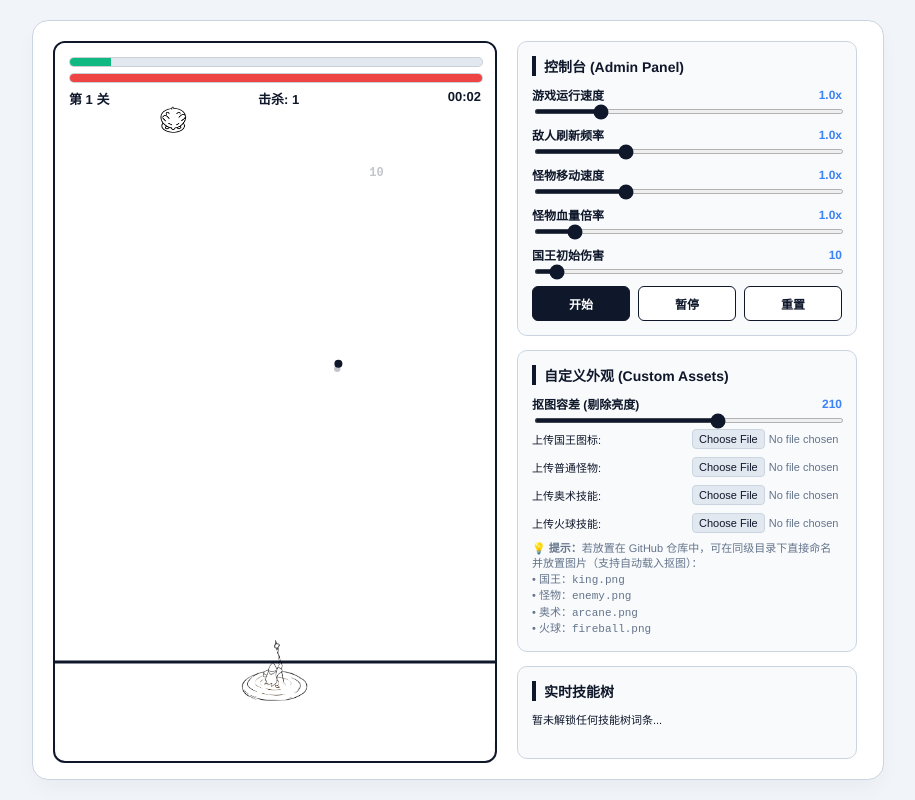
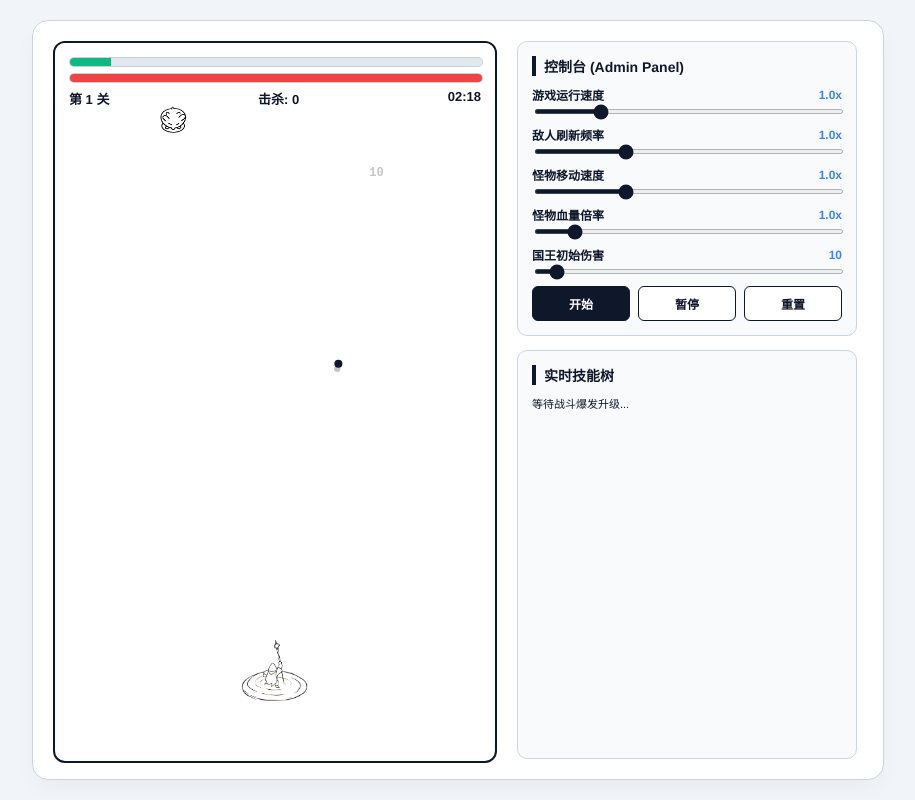
Before and after one commit to alanyangsheng88b/arcane-defense, a plain HTML site: page index.html in a window 1280 px wide. Both pictures are taken after a click on the button "开始". Shown: the whole page, without its empty margins (182-1097 px from the left). Drawn offline with Linux system fonts and the light colour scheme.

```diff
--- a/index.html
+++ b/index.html
@@ -89,14 +89,6 @@
 
         input[type=range] { width: 100%; accent-color: var(--text-main); background: #cbd5e1; height: 5px; border-radius: 3px; outline: none; border: none; }
 
-        .file-upload-row { display: flex; align-items: center; justify-content: space-between; margin-bottom: 8px; font-size: 11px;}
-        .file-upload-row input[type=file] { width: 150px; font-size: 11px; color: var(--text-muted);}
-        .file-upload-row input[type=file]::file-selector-button {
-            padding: 3px 6px; border-radius: 4px; border: 1px solid var(--border);
-            background: var(--btn-neutral); color: var(--text-main); cursor: pointer; transition: 0.2s;
-        }
-        .file-upload-row input[type=file]::file-selector-button:hover { background: var(--btn-neutral-hover); }
-
         .btn-group { display: flex; gap: 8px; margin-top: 8px; }
         button {
             flex: 1; padding: 8px 0; border: 1.5px solid var(--text-main); border-radius: 6px;
@@ -173,7 +165,7 @@
         <div id="message-layer">游戏结束</div>
     </div>
 
-    <!-- 右侧简易控制面板 -->
+    <!-- 右侧控制面板 -->
     <div id="control-panel">
         <div class="panel-section">
             <h3>控制台 (Admin Panel)</h3>
@@ -204,37 +196,6 @@
             </div>
         </div>
 
-        <div class="panel-section">
-            <h3>自定义外观 (Custom Assets)</h3>
-            <div class="control-row" style="margin-bottom: 4px;">
-                <div class="control-row-header"><span>抠图容差 (剔除亮度)</span><span id="val-chroma" class="value">210</span></div>
-                <input type="range" id="slider-chroma" min="150" max="250" step="1" value="210">
-            </div>
-            <div class="file-upload-row">
-                <span>上传国王图标:</span>
-                <input type="file" accept="image/*" onchange="AssetEngine.processFile(this, 'king')">
-            </div>
-            <div class="file-upload-row">
-                <span>上传普通怪物:</span>
-                <input type="file" accept="image/*" onchange="AssetEngine.processFile(this, 'enemy0')">
-            </div>
-            <div class="file-upload-row">
-                <span>上传奥术技能:</span>
-                <input type="file" accept="image/*" onchange="AssetEngine.processFile(this, 'skillArcane')">
-            </div>
-            <div class="file-upload-row">
-                <span>上传火球技能:</span>
-                <input type="file" accept="image/*" onchange="AssetEngine.processFile(this, 'skillFireball')">
-            </div>
-            <div style="font-size: 11px; color: var(--text-muted); margin-top: 8px; line-height: 1.4;">
-                💡 <b>提示：</b>若放置在 GitHub 仓库中，可在同级目录下直接命名并放置图片（支持自动载入抠图）：
-                <br>• 国王：<code>king.png</code>
-                <br>• 怪物：<code>enemy.png</code>
-                <br>• 奥术：<code>arcane.png</code>
-                <br>• 火球：<code>fireball.png</code>
-            </div>
-        </div>
-
         <div class="panel-section" style="flex-grow: 1;">
             <h3>实时技能树</h3>
             <div id="skill-status">等待战斗爆发升级...</div>
@@ -247,15 +208,15 @@
  * 严谨白墨版塔防
  */
 
-// --- 强化抠图处理引擎 (重点重构简笔画自适应强化) ---
+// --- 抠图&图片加载引擎 ---
 const AssetEngine = {
     images: {
         king: null, enemy0: null, enemy1: null, enemy2: null,
         skillArcane: null, skillFireball: null
     },
-    chromaThreshold: 210, // 低于此灰度值的深色像素将被强势保护
+    chromaThreshold: 210,
 
-    // 自动扫描同目录下的默认预设图片
+    // 自动加载本地默认图片
     initDefaults() {
         const defaults = {
             king: 'king.png',
@@ -268,23 +229,9 @@
             img.onload = () => {
                 this.removeBackground(img, key);
             };
-            img.onerror = () => {
-                // 如果图片未在同目录下找到，不崩溃，正常使用默认简笔线绘效果
-            };
+            img.onerror = () => {};
             img.src = defaults[key];
         }
-    },
-
-    processFile(inputElement, key) {
-        const file = inputElement.files[0];
-        if(!file) return;
-        const reader = new FileReader();
-        reader.onload = (e) => {
-            const img = new Image();
-            img.onload = () => this.removeBackground(img, key);
-            img.src = e.target.result;
-        };
-        reader.readAsDataURL(file);
     },
 
     removeBackground(img, key) {
@@ -300,20 +247,16 @@
 
             for(let i=0; i<data.length; i+=4) {
                 let r = data[i], g = data[i+1], b = data[i+2];
-
-                // 计算像素亮度 (灰度公式)
                 let brightness = 0.299 * r + 0.587 * g + 0.114 * b;
 
                 if(brightness >= threshold) {
-                    // 如果是白色或高亮背景，强制设为全透明
                     data[i+3] = 0;
                 } else {
-                    // 如果是深色线条（简笔画核心），强制调暗对比度，确保在浅色背景上极易辨识
-                    let scale = 0.7; // 增强黑线饱和度
+                    let scale = 0.7;
                     data[i] = Math.max(0, r * scale);
                     data[i+1] = Math.max(0, g * scale);
                     data[i+2] = Math.max(0, b * scale);
-                    data[i+3] = 255; // 确保完全不透明
+                    data[i+3] = 255;
                 }
             }
             ctx.putImageData(imgData, 0, 0);
@@ -322,9 +265,7 @@
             finalImg.src = cvs.toDataURL();
             this.images[key] = finalImg;
         } catch (e) {
-            // 防崩溃沙箱：当在本地 file:// 协议运行时，Canvas 访问像素会受跨域安全限制。
-            // 此时直接使用原图，避免报错卡死，并发出警告提示。
-            console.warn("由于浏览器沙箱安全限制，无法进行抠图处理（这通常发生在本地直接双击打开 HTML 时）。部署到服务器/GitHub Pages 后功能将完全正常：", e);
+            console.warn("Canvas 跨域限制，直接使用原图", e);
             this.images[key] = img;
         }
 
@@ -341,7 +282,7 @@
 const C = {
     W: 440, H: 680,
     PLAYER_RADIUS: 20,
-    PLAYER_Y: 610, // 底部安全距离
+    PLAYER_Y: 610,
     MAX_LEVEL: 20
 };
 
@@ -404,7 +345,7 @@
     update(dt) { this.y += this.vy * dt; this.life -= dt; }
     draw(ctx) {
         ctx.globalAlpha = Math.max(0, this.life / this.maxLife);
-        ctx.fillStyle = '#0f172a'; // 统一使用深色文字以适配白色背景
+        ctx.fillStyle = '#0f172a';
         ctx.font = `bold ${this.size}px monospace`;
         ctx.fillText(this.text, this.x, this.y);
         ctx.globalAlpha = 1.0;
@@ -425,7 +366,7 @@
         this.baseSpeed = baseSpd;
         this.speed = this.baseSpeed;
 
-        this.color = ['#64748b', '#0f172a', '#000000'][type]; // 单色水墨风格配色
+        this.color = ['#64748b', '#0f172a', '#000000'][type];
         this.xpVal = [10, 50, 500][type]; this.dmgToPlayer = [50, 150, 500][type];
 
         this.slowTimer = 0; this.vulnerable = 0; this.marked = false;
@@ -475,12 +416,10 @@
             }
             ctx.drawImage(img, this.x - size/2, this.y - size/2, size, size);
         } else {
-            // 水墨描边线稿风格
             ctx.fillStyle = this.slowTimer > 0 ? '#e0f2fe' : '#ffffff';
             ctx.beginPath(); ctx.arc(this.x, this.y, this.r, 0, Math.PI*2); ctx.fill();
             ctx.strokeStyle = this.color; ctx.lineWidth = 3; ctx.stroke();
 
-            // 简易内环丰富质感
             ctx.beginPath(); ctx.arc(this.x, this.y, this.r * 0.4, 0, Math.PI*2); ctx.stroke();
         }
 
@@ -505,9 +444,9 @@
         if(type === 'arcane') bDmg *= (1 + State.skills.damage * 0.2);
 
         this.damage = configOverrides.damage || bDmg;
-        this.speed = type === 'arcane' ? 8.5 : 5.0; // 提升直射弹道速度
+        this.speed = type === 'arcane' ? 8.5 : 5.0;
         this.r = type === 'arcane' ? 4 : (8 + State.skills.fireball * 2.0);
-        this.color = type === 'arcane' ? '#0f172a' : '#e11d48'; // 契合黑白色调
+        this.color = type === 'arcane' ? '#0f172a' : '#e11d48';
 
         this.vx = Math.cos(angle) * this.speed; this.vy = Math.sin(angle) * this.speed;
         this.life = 300;
@@ -522,7 +461,6 @@
     }
 
     update(dt) {
-        // [已移除物理跟踪 Homing 效果，改为流畅的纯直向抛射运动]
         this.x += this.vx * dt; this.y += this.vy * dt; this.life -= dt;
 
         if(this.type === 'arcane' && this.bounceLeft > 0) {
@@ -548,7 +486,6 @@
         ctx.fillStyle = this.color;
         ctx.beginPath(); ctx.arc(this.x, this.y, this.r, 0, Math.PI*2); ctx.fill();
 
-        // 极简风虚化拖尾
         ctx.globalAlpha = 0.25;
         ctx.beginPath(); ctx.arc(this.x - this.vx * 0.6, this.y - this.vy * 0.6, this.r * 0.8, 0, Math.PI*2); ctx.fill();
         ctx.globalAlpha = 1.0;
@@ -652,15 +589,12 @@
             ctx.drawImage(AssetEngine.images.king, this.x - imgSize/2, this.y - imgSize/2, imgSize, imgSize);
             this.shootY = this.y - imgSize/2;
         } else {
-            // 极简墨绘风线稿国王
             ctx.strokeStyle = '#0f172a'; ctx.lineWidth = 3;
             ctx.fillStyle = '#ffffff';
 
-            // 绘制防线基座
             ctx.fillRect(this.x - 20, this.y, 40, C.H - this.y);
             ctx.strokeRect(this.x - 20, this.y, 40, C.H - this.y);
 
-            // 城堡顶
             ctx.beginPath();
             ctx.moveTo(this.x - 16, this.y); ctx.lineTo(this.x - 16, this.y - 14);
             ctx.lineTo(this.x - 8, this.y - 6); ctx.lineTo(this.x, this.y - 18);
@@ -668,14 +602,13 @@
             ctx.lineTo(this.x + 16, this.y); ctx.closePath();
             ctx.fill(); ctx.stroke();
 
-            // 法球核心
             ctx.beginPath(); ctx.arc(this.x, this.y + 6, this.r * 0.7, 0, Math.PI*2); ctx.fill(); ctx.stroke();
             this.shootY = this.y - 18;
         }
     }
 }
 
-// --- 游戏物理引擎核心 ---
+// --- 游戏引擎核心 ---
 const Engine = {
     canvas: null, ctx: null, player: null, entities: { enemies: [], projectiles: [], particles: [], texts: [] }, spawnTimer: 0,
 
@@ -685,9 +618,7 @@
         State.reset(); this.player = new Player();
         UI.initBindings();
 
-        // 启动时初始化加载同目录默认本地图
         AssetEngine.initDefaults();
-
         requestAnimationFrame(t => this.loop(t));
     },
 
@@ -728,141 +659,175 @@
             let p = this.entities.projectiles[i]; let hit = false;
             for(let j=0; j<this.entities.enemies.length; j++) {
                 let e = this.entities.enemies[j];
-                if(MathUtil.dist(p, e) < p.r + e.r) { if(p.onHit(e)) { hit = true; break; } }
+                if(MathUtil.dist(p, e) < p.r + e.r) {
+                    hit = p.onHit(e);
+                    if(hit) break;
+                }
             }
-            if(hit || p.life <= 0 || p.y > C.H) { if(!hit && p.type === 'arcane') p.triggerDestroy(); this.entities.projectiles.splice(i, 1); }
+            if(p.life <= 0 || hit) this.entities.projectiles.splice(i,1);
         }
 
         for(let i=this.entities.enemies.length-1; i>=0; i--) {
             let e = this.entities.enemies[i];
-            if(e.y + e.r > C.PLAYER_Y - 10) {
-                State.hp -= e.dmgToPlayer; this.entities.enemies.splice(i, 1); UI.updateHUD();
-                Engine.createExplosion(C.W/2, C.PLAYER_Y, '#ef4444', 25);
-                if(State.hp <= 0) UI.gameOver(false);
+            if(e.y + e.r >= C.PLAYER_Y - C.PLAYER_RADIUS) {
+                State.hp -= e.dmgToPlayer;
+                Engine.createExplosion(e.x, e.y, '#ef4444', 15);
+                this.entities.enemies.splice(i,1);
+                UI.updateHUD();
+                if(State.hp <= 0) UI.gameOver();
             }
+            if(e.hp <= 0) this.entities.enemies.splice(i,1);
         }
     },
 
-    update(dt) {
-        if(!State.running || State.paused) return;
-        let actualDt = dt * State.modSpeed; State.frames += actualDt; State.time = Math.floor(State.frames / 60);
+    updateAll(dt) {
+        let dtMod = State.modSpeed; dt *= dtMod;
+        State.time += dt; State.frames += dt;
+        this.spawnLogic(dt);
 
-        let newLevel = Math.floor(State.time / 30) + 1;
-        if(newLevel > State.level) { State.level = newLevel; if(State.level > C.MAX_LEVEL) { UI.gameOver(true); return; } }
-
-        this.spawnLogic(actualDt); this.player.update(actualDt);
-        this.entities.enemies.forEach(e => e.update(actualDt));
-        this.entities.projectiles.forEach(p => p.update(actualDt));
-        this.entities.particles.forEach(p => p.update(actualDt));
-        this.entities.texts.forEach(t => t.update(actualDt));
+        this.player.update(dt);
+        this.entities.enemies.forEach(e => e.update(dt));
+        this.entities.projectiles.forEach(p => p.update(dt));
+        this.entities.particles.forEach(pt => pt.update(dt));
+        this.entities.texts.forEach(t => t.update(dt));
 
         this.checkCollisions();
 
-        this.entities.enemies = this.entities.enemies.filter(e => e.hp > 0);
         this.entities.particles = this.entities.particles.filter(p => p.life > 0);
         this.entities.texts = this.entities.texts.filter(t => t.life > 0);
-        UI.updateHUD();
     },
 
-    draw() {
-        this.ctx.fillStyle = '#ffffff'; this.ctx.fillRect(0, 0, C.W, C.H);
+    drawAll() {
+        const ctx = this.ctx;
+        ctx.clearRect(0,0,C.W,C.H);
 
-        // 简易横切实黑防线
-        this.ctx.strokeStyle = '#0f172a'; this.ctx.lineWidth = 3;
-        this.ctx.beginPath(); this.ctx.moveTo(0, C.PLAYER_Y - 10); this.ctx.lineTo(C.W, C.PLAYER_Y - 10); this.ctx.stroke();
-
-        this.entities.particles.forEach(p => p.draw(this.ctx));
-        this.entities.enemies.forEach(e => e.draw(this.ctx));
-        this.entities.projectiles.forEach(p => p.draw(this.ctx));
-        this.player.draw(this.ctx);
-        this.entities.texts.forEach(t => t.draw(this.ctx));
+        this.player.draw(ctx);
+        this.entities.enemies.forEach(e => e.draw(ctx));
+        this.entities.projectiles.forEach(p => p.draw(ctx));
+        this.entities.particles.forEach(pt => pt.draw(ctx));
+        this.entities.texts.forEach(t => t.draw(ctx));
     },
 
-    loop(timestamp) { this.update(1); this.draw(); requestAnimationFrame(t => this.loop(t)); }
+    loop(timestamp) {
+        if(!State.paused && State.running) this.updateAll(1);
+        this.drawAll();
+        requestAnimationFrame(t => this.loop(t));
+    }
 };
 
-// --- UI 控制面板 ---
+// --- UI 交互 ---
 const UI = {
     initBindings() {
-        const bindSlider = (id, prop, valId) => {
-            document.getElementById(id).addEventListener('input', (e) => {
-                let val = parseFloat(e.target.value);
-                if(prop.startsWith('Asset')) { AssetEngine[prop.split('.')[1]] = val; }
-                else { State[prop] = val; }
-                document.getElementById(valId).innerText = (prop==='baseAtk' || prop.includes('chroma')) ? val : val.toFixed(1) + 'x';
-            });
+        const sSpeed = document.getElementById('slider-speed');
+        const sSpawn = document.getElementById('slider-spawn');
+        const sMSpd = document.getElementById('slider-mspeed');
+        const sMhp = document.getElementById('slider-mhp');
+        const sAtk = document.getElementById('slider-atk');
+
+        sSpeed.oninput = () => {
+            State.modSpeed = parseFloat(sSpeed.value);
+            document.getElementById('val-speed').textContent = State.modSpeed.toFixed(1)+'x';
         };
-        bindSlider('slider-speed', 'modSpeed', 'val-speed');
-        bindSlider('slider-spawn', 'modSpawn', 'val-spawn');
-        bindSlider('slider-mspeed', 'modMSpd', 'val-mspeed');
-        bindSlider('slider-mhp', 'modMhp', 'val-mhp');
-        bindSlider('slider-atk', 'baseAtk', 'val-atk');
-        bindSlider('slider-chroma', 'AssetEngine.chromaThreshold', 'val-chroma');
+        sSpawn.oninput = () => {
+            State.modSpawn = parseFloat(sSpawn.value);
+            document.getElementById('val-spawn').textContent = State.modSpawn.toFixed(1)+'x';
+        };
+        sMSpd.oninput = () => {
+            State.modMSpd = parseFloat(sMSpd.value);
+            document.getElementById('val-mspeed').textContent = State.modMSpd.toFixed(1)+'x';
+        };
+        sMhp.oninput = () => {
+            State.modMhp = parseFloat(sMhp.value);
+            document.getElementById('val-mhp').textContent = State.modMhp.toFixed(1)+'x';
+        };
+        sAtk.oninput = () => {
+            State.baseAtk = parseInt(sAtk.value);
+            document.getElementById('val-atk').textContent = State.baseAtk;
+        };
 
-        document.getElementById('btn-start').onclick = () => { State.running = true; State.paused = false; document.getElementById('message-layer').style.opacity = 0; };
-        document.getElementById('btn-pause').onclick = () => { State.paused = !State.paused; };
-        document.getElementById('btn-reset').onclick = () => { State.reset(); State.running = true; document.getElementById('message-layer').style.opacity = 0;};
-    },
-
-    getSkillIconHtml(skill) {
-        let customImg = AssetEngine.images[skill.category];
-        if (customImg) return `<img src="${customImg.src}" alt="${skill.name}">`;
-        return skill.icon;
+        document.getElementById('btn-start').onclick = () => {
+            State.running = true; State.paused = false;
+        };
+        document.getElementById('btn-pause').onclick = () => {
+            State.paused = !State.paused;
+        };
+        document.getElementById('btn-reset').onclick = () => {
+            State.running = false; State.paused = false;
+            State.reset();
+        };
     },
 
     updateHUD() {
-        document.getElementById('exp-bar').style.width = `${Math.min(100, (State.xp / State.xpReq) * 100)}%`;
-        document.getElementById('hp-bar').style.width = `${Math.max(0, (State.hp / State.baseHp) * 100)}%`;
-        document.getElementById('level-text').innerText = `第 ${State.level} 关`;
-        document.getElementById('score-text').innerText = `击杀: ${State.kills}`;
-        let m = Math.floor(State.time / 60).toString().padStart(2, '0'); let s = (State.time % 60).toString().padStart(2, '0');
-        document.getElementById('time-text').innerText = `${m}:${s}`;
+        document.getElementById('level-text').textContent = `第 ${State.level} 关`;
+        document.getElementById('score-text').textContent = `击杀: ${State.kills}`;
+        let m = Math.floor(State.time / 60);
+        let s = Math.floor(State.time % 60);
+        document.getElementById('time-text').textContent = `${m.toString().padStart(2,'0')}:${s.toString().padStart(2,'0')}`;
+
+        let hpPct = State.hp / State.baseHp * 100;
+        document.getElementById('hp-bar').style.width = hpPct + '%';
+        let xpPct = State.xp / State.xpReq * 100;
+        document.getElementById('exp-bar').style.width = xpPct + '%';
     },
 
     updateSkillPanel() {
+        const wrap = document.getElementById('skill-status');
         let html = '';
         for(let key in State.skills) {
             let lv = State.skills[key];
-            if(lv > 0) html += `<span class="skill-badge">${this.getSkillIconHtml(SKILL_DB[key])} ${SKILL_DB[key].name} Lv.${lv}</span>`;
+            if(lv <= 0) continue;
+            let info = SKILL_DB[key];
+            html += `<div class="skill-badge">${info.icon} ${info.name} Lv.${lv}</div>`;
         }
-        document.getElementById('skill-status').innerHTML = html || '暂未解锁任何技能树词条...';
+        wrap.innerHTML = html || '等待战斗爆发升级...';
     },
 
     showLevelUp() {
-        State.paused = true;
-        const modal = document.getElementById('modal-overlay'); const container = document.getElementById('level-up-modal');
-        container.innerHTML = '';
-
-        let pool = Object.keys(SKILL_DB).filter(k => State.skills[k] < SKILL_DB[k].maxLv);
-        if(pool.length === 0) { State.hp = Math.min(State.baseHp, State.hp + 200); State.paused = false; return; }
-
-        pool.sort(() => Math.random() - 0.5); let choices = pool.slice(0, Math.min(3, pool.length));
-
-        choices.forEach(key => {
-            let skill = SKILL_DB[key]; let nextLv = State.skills[key] + 1; let desc = skill.descs[nextLv - 1];
-            let card = document.createElement('div'); card.className = 'skill-card';
-            card.innerHTML = `
-                <div class="skill-icon">${this.getSkillIconHtml(skill)}</div>
+        State.level++;
+        const modal = document.getElementById('level-up-modal');
+        modal.innerHTML = '';
+        let pool = [];
+        for(let k in SKILL_DB) {
+            let sk = SKILL_DB[k];
+            if(State.skills[k] < sk.maxLv) pool.push({key:k, ...sk});
+        }
+        let pick = [];
+        while(pool.length > 0 && pick.length < 3) {
+            let idx = Math.floor(Math.random() * pool.length);
+            pick.push(pool.splice(idx,1)[0]);
+        }
+        pick.forEach(sk => {
+            let div = document.createElement('div');
+            div.className = 'skill-card';
+            div.innerHTML = `
+                <div class="skill-icon">${sk.icon}</div>
                 <div class="skill-info">
-                    <div class="skill-name">${skill.name}</div>
-                    <div class="skill-desc">${desc}</div>
+                    <div class="skill-name">${sk.name}</div>
+                    <div class="skill-desc">${sk.descs[State.skills[sk.key]]}</div>
                 </div>
-                <div class="skill-lv">Lv.${nextLv}</div>
+                <div class="skill-lv">Lv.${State.skills[sk.key]+1}</div>
             `;
-            card.onclick = () => { State.skills[key]++; this.updateSkillPanel(); modal.style.display = 'none'; State.paused = false; };
-            container.appendChild(card);
+            div.onclick = () => {
+                State.skills[sk.key]++;
+                document.getElementById('modal-overlay').style.display = 'none';
+                UI.updateSkillPanel();
+            };
+            modal.appendChild(div);
         });
-        modal.style.display = 'flex';
+        document.getElementById('modal-overlay').style.display = 'flex';
     },
 
-    gameOver(isWin) {
-        State.running = false; const msg = document.getElementById('message-layer');
-        msg.innerText = isWin ? "🎉 守护神迹！完美通关！" : "💀 城堡陷落，国王阵亡！";
-        msg.style.color = '#000000'; msg.style.opacity = 1;
+    gameOver() {
+        State.running = false;
+        const msg = document.getElementById('message-layer');
+        msg.style.opacity = 1;
+        setTimeout(()=>{ msg.style.opacity = 0; }, 2500);
     }
 };
 
-window.onload = () => { Engine.init(); };
+window.onload = () => {
+    Engine.init();
+};
 </script>
 </body>
 </html>
```
